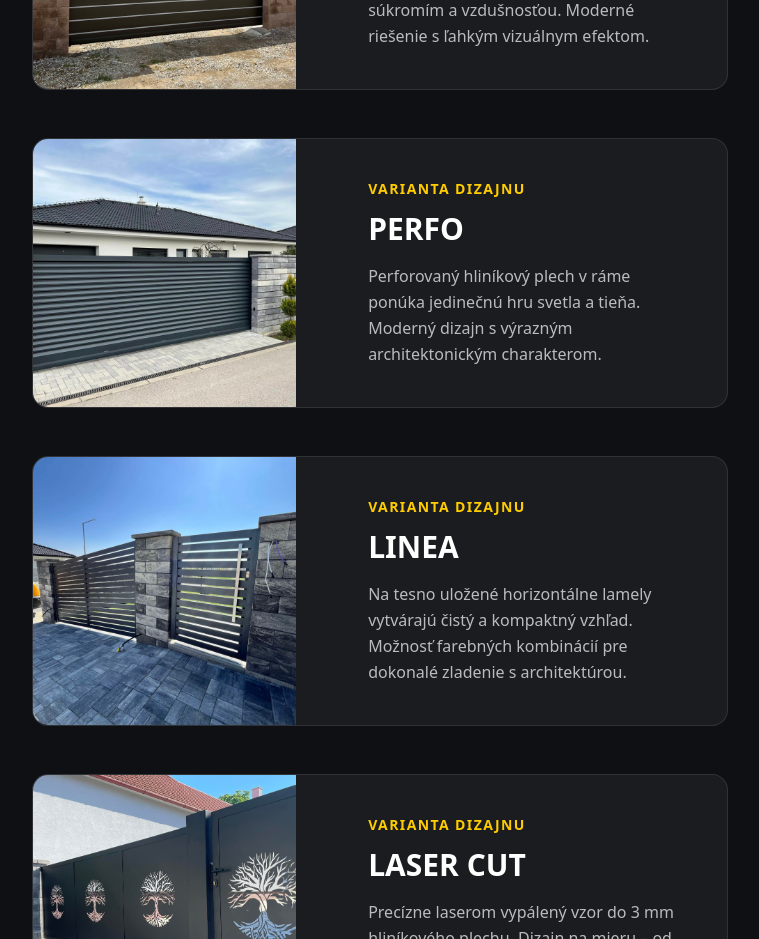
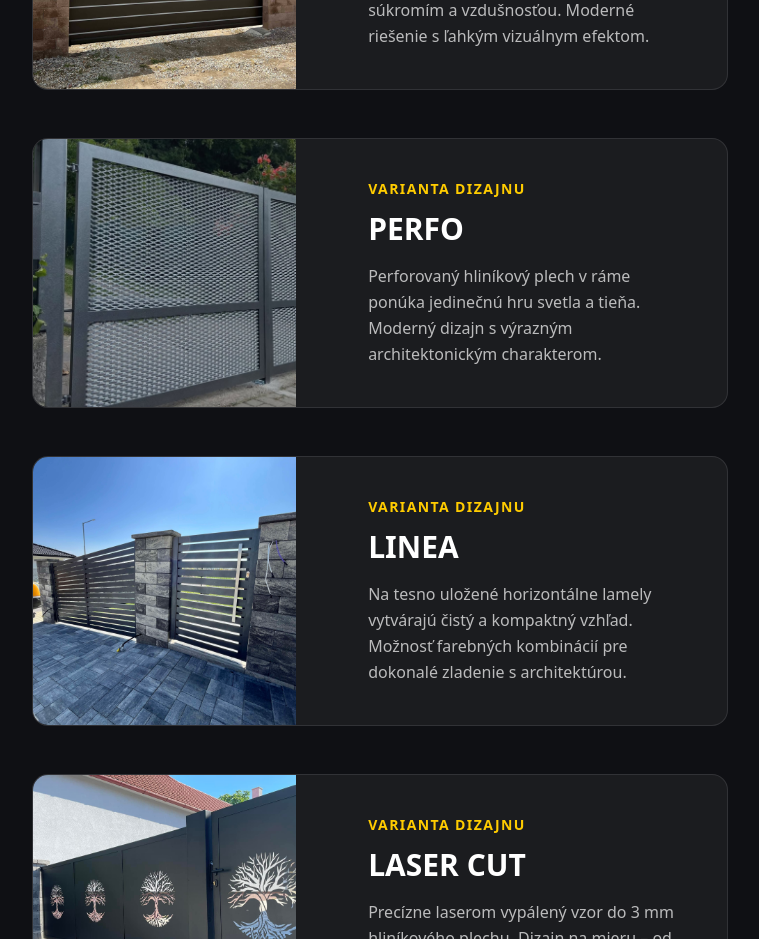
Before and after one commit to aebdigital/finoxsteel, a Next.js app: page /produkty-sluzby/brany in a window 1280 px wide. Shown: the part 1740-2679 px from the top of the page, without its empty margins (468-1227 px from the left). Built offline with nearby package versions, Linux system fonts and the light colour scheme.

Commit message:
content: update PERFO gate variant image

```diff
--- a/app/produkty-sluzby/[slug]/page.tsx
+++ b/app/produkty-sluzby/[slug]/page.tsx
@@ -63,7 +63,7 @@ const branyVariants = [
   {
     name: "PERFO",
     desc: "Perforovaný hliníkový plech v ráme ponúka jedinečnú hru svetla a tieňa. Moderný dizajn s výrazným architektonickým charakterom.",
-    img: "/sources/brany/service-brana.jpg"
+    img: "/sources/brany/perfo.jpg"
   },
   {
     name: "LINEA",
```
Also changed, not shown: public/sources/brany/perfo.jpg (added).
